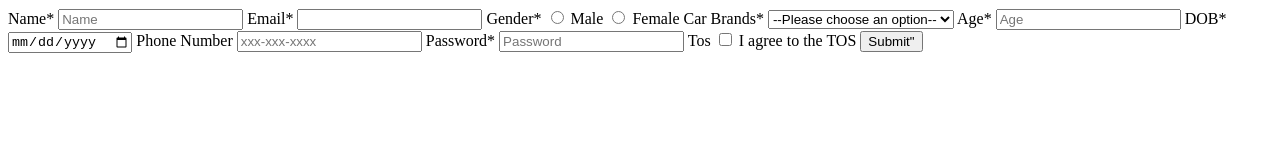
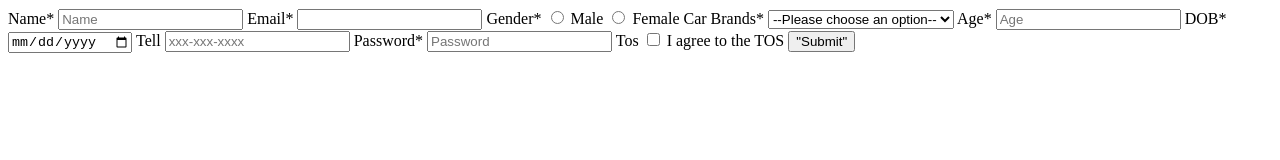
Before and after one commit to acciojob/signup-form-car-ayush460, a website: page main.html in a window 1280 px wide. Drawn offline with Linux system fonts and the light colour scheme.

Commit message:
created a submission

```diff
--- a/main.html
+++ b/main.html
@@ -35,7 +35,7 @@
 
   <label for="dob">DOB*</label>
   <input type="date" id="dob" name="dob" required>
-		<label for="phone">Phone Number</label>
+		<label for="tel">Tell</label>
 		<input type="number" id="tel" name="tell" placeholder="xxx-xxx-xxxx">
     <label for="password">Password*</label>
      <input type="password" id="password" name="password" placeholder="Password" required>
@@ -44,7 +44,7 @@
     <input type="checkbox" id="tos" name="tos" required> I agree to the TOS
 
 
-  <button type="button">Submit"</button>
+  <button type="button">"Submit"</button>
 	</form>
 
 </body>
```
